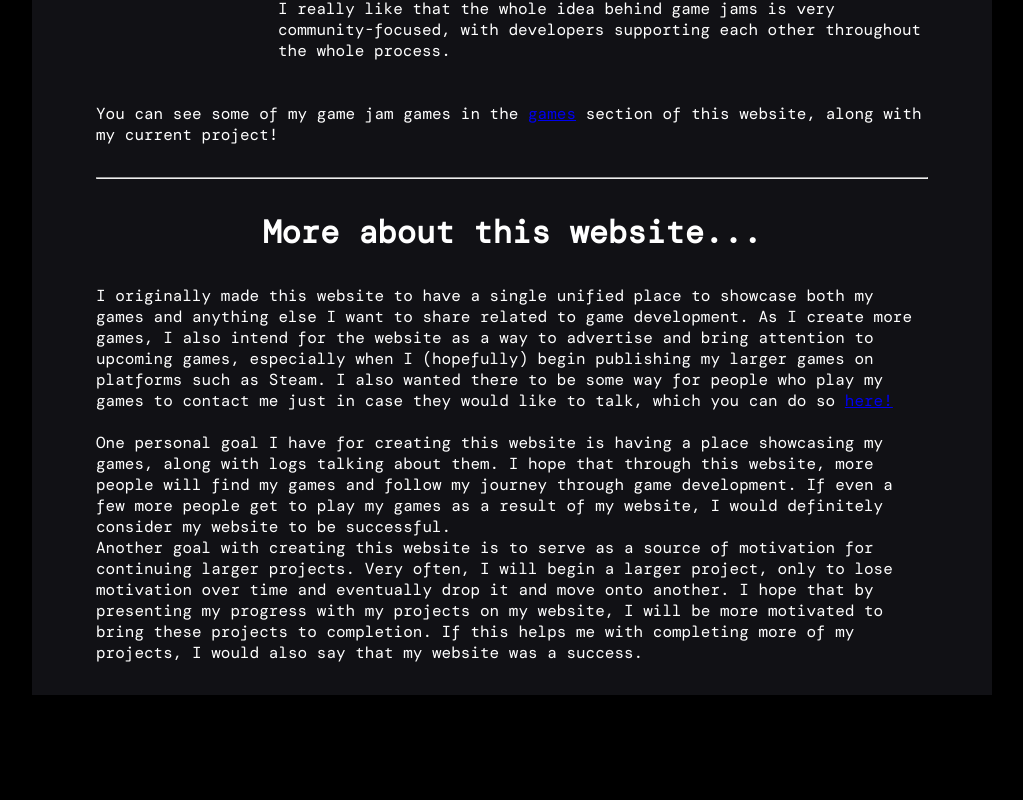
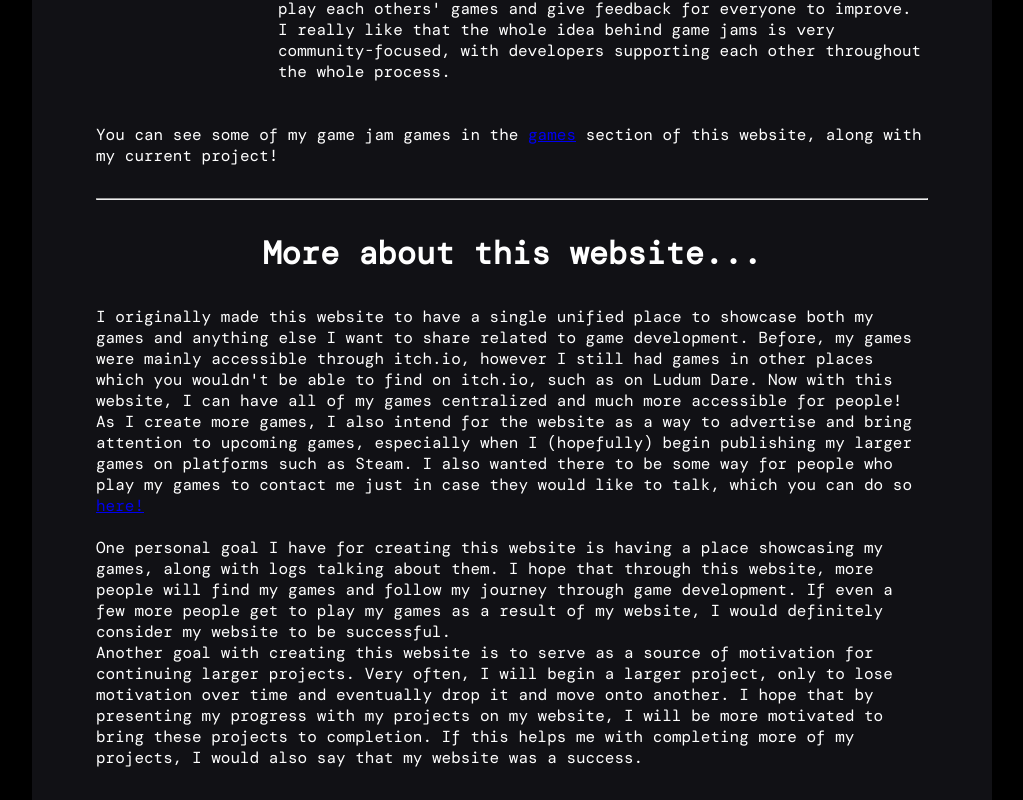
Before and after one commit to patrickcabigao/game-dev-portfolio, a React (Vite) app: page /about in a window 1280 px wide. Shown: the part 864-1664 px from the top of the page, without its empty margins (128-1151 px from the left). Before the commit the page ends 1559 px from the top, so only its background shows below. Built offline with nearby package versions, Linux system fonts and the light colour scheme.

Commit message:
finished about page

```diff
--- a/src/pages/About.tsx
+++ b/src/pages/About.tsx
@@ -1,6 +1,7 @@
 import Page from "../components/Page";
 import robsterSprite from "../assets/robster-sprite.png";
 import wiwiSprite from "../assets/wiwi-sprite.png";
+import godotLogo from "../assets/godot-logo.png";
 
 const About = (): React.ReactNode => {
     return (
@@ -14,6 +15,7 @@ const About = (): React.ReactNode => {
                     and then finally settled on Godot not too long ago. I've always held an interest in indie games,
                     and my main goal in game development is to make a contribution to the indie game space I can be proud of.
                 </p>
+                <img src={godotLogo} alt="Godot logo" width="128px" height="128px"/>
             </div>
             <hr/>
             <h1>Game jams!</h1>
@@ -54,8 +56,11 @@ const About = (): React.ReactNode => {
             <h1>More about this website...</h1>
             <p>
                 I originally made this website to have a single unified place to showcase both my games and
-                anything else I want to share related to game development. As I create more games, I also intend
-                for the website as a way to advertise and bring attention to upcoming games, especially when I (hopefully)
+                anything else I want to share related to game development. Before, my games were mainly accessible through
+                itch.io, however I still had games in other places which you wouldn't be able to find on itch.io,
+                such as on Ludum Dare. Now with this website, I can have all of my games centralized
+                and much more accessible for people! As I create more games, I also intend for the
+                website as a way to advertise and bring attention to upcoming games, especially when I (hopefully)
                 begin publishing my larger games on platforms such as Steam. I also wanted there to be some way for people
                 who play my games to contact me just in case they would like to talk, which you can do
                 so <a href="/contact">here!</a>
@@ -69,6 +74,7 @@ const About = (): React.ReactNode => {
                 Very often, I will begin a larger project, only to lose motivation over time and eventually drop it and move onto another.
                 I hope that by presenting my progress with my projects on my website, I will be more motivated to bring these projects
                 to completion. If this helps me with completing more of my projects, I would also say that my website was a success.
+                <br/>
             </p>
 
         </Page>
```
Also changed, not shown: src/assets/godot-logo.png (added).
